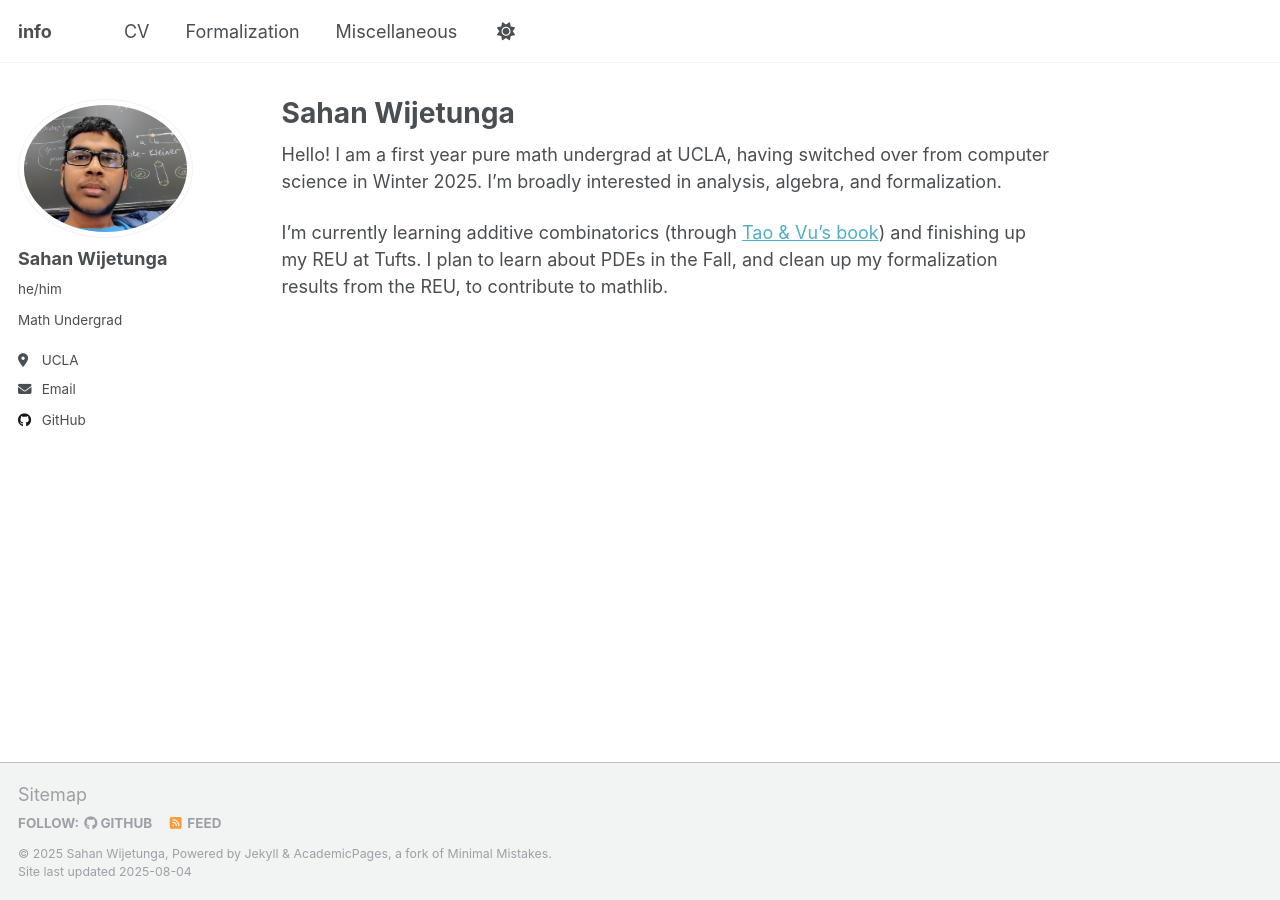
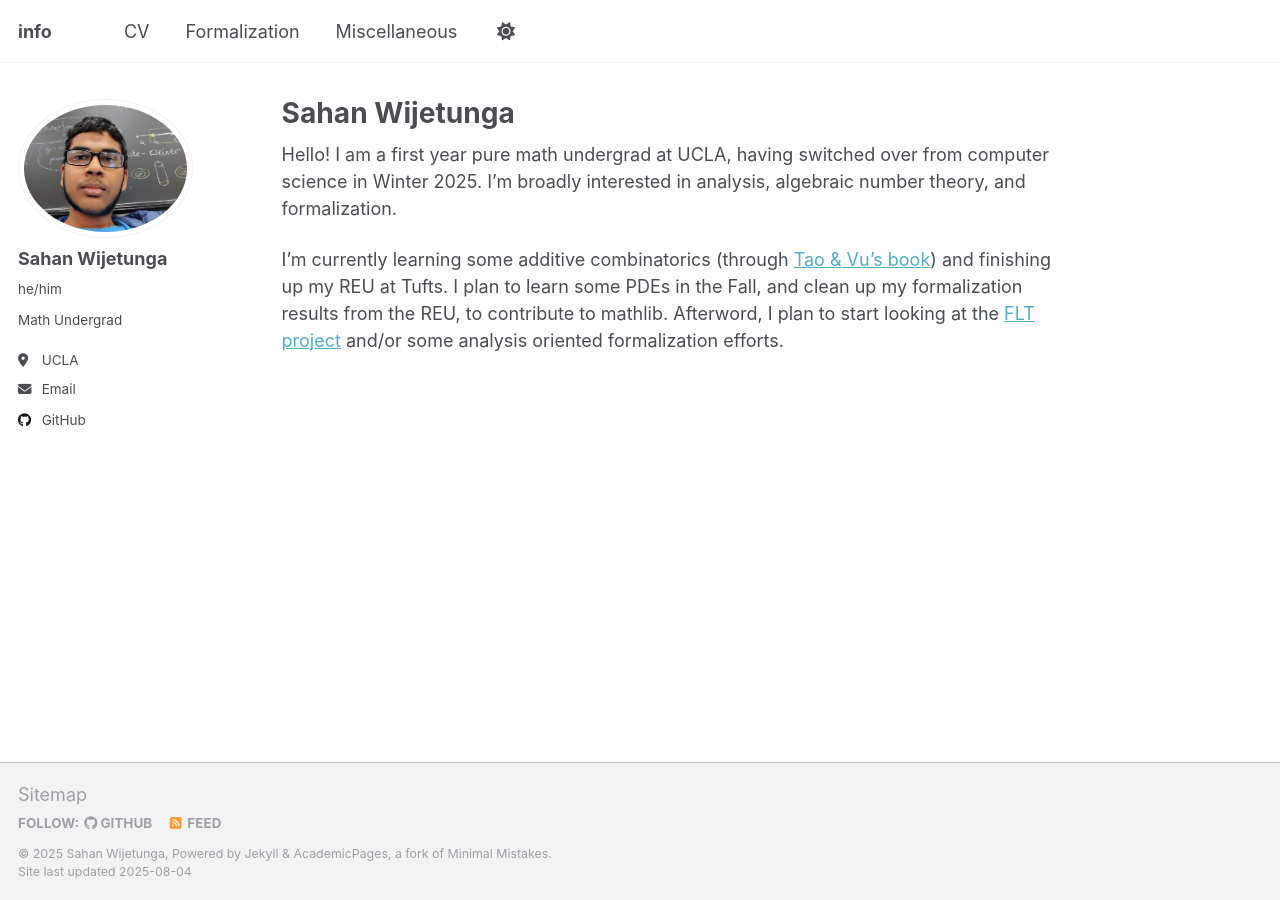
Before and after one commit to sahanwijetunga/sahanwijetunga.github.io, a Jekyll site: the page built from _pages/about.md, in a window 1280 px wide. Built offline with Jekyll 4.4.1, drawn with Linux system fonts in a browser that asks for light colours.

Commit message:
Update about.md

```diff
--- a/_pages/about.md
+++ b/_pages/about.md
@@ -9,6 +9,6 @@ redirect_from:
   - /website/
 ---
 
-Hello! I am a first year pure math undergrad at UCLA, having switched over from computer science in Winter 2025. I'm broadly interested in analysis, algebra, and formalization.
+Hello! I am a first year pure math undergrad at UCLA, having switched over from computer science in Winter 2025. I'm broadly interested in analysis, algebraic number theory, and formalization.
 
-I'm currently learning additive combinatorics (through [Tao & Vu's book](https://www.cambridge.org/core/books/additive-combinatorics/D408BA34B567974CC8FB0CEC2A49A807)) and finishing up my REU at Tufts. I plan to learn about PDEs in the Fall, and clean up my formalization results from the REU, to contribute to mathlib.
+I'm currently learning some additive combinatorics (through [Tao & Vu's book](https://www.cambridge.org/core/books/additive-combinatorics/D408BA34B567974CC8FB0CEC2A49A807)) and finishing up my REU at Tufts. I plan to learn some PDEs in the Fall, and clean up my formalization results from the REU, to contribute to mathlib. Afterword, I plan to start looking at the [FLT project](https://github.com/ImperialCollegeLondon/flt) and/or some analysis oriented formalization efforts.
```
